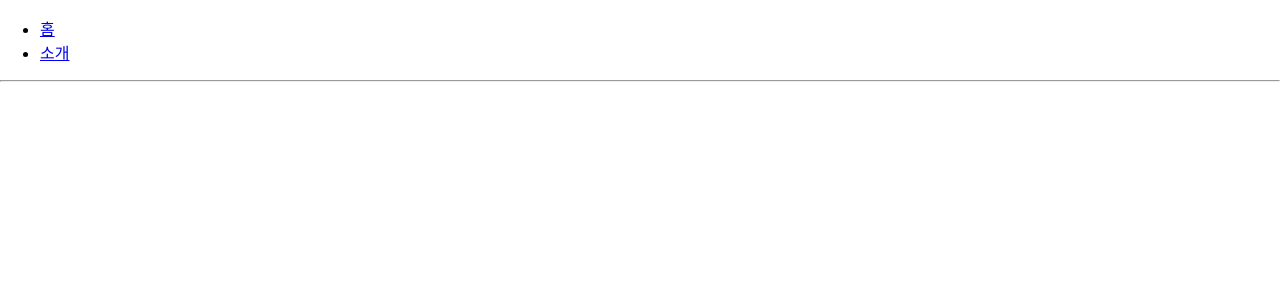
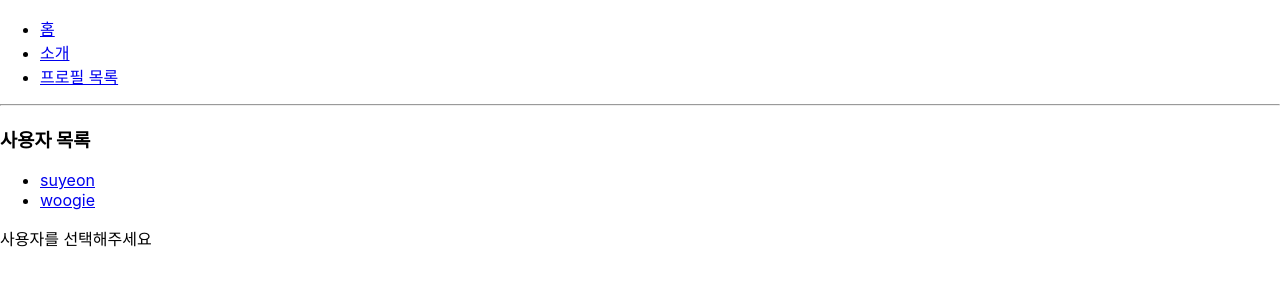
Before and after one commit to suyeon9456/fastcampus-react, a React (Create React App) app: page /profiles in a window 1280 px wide. Shown: the top 300 px of the page. Built offline with nearby package versions, Linux system fonts and the light colour scheme.

Commit message:
서브라우터

```diff
--- a/src/App.js
+++ b/src/App.js
@@ -2,7 +2,7 @@
 import { Route, Link } from 'react-router-dom'
 import About from './About'
 import Home from './Home'
-import Profile from './Profile'
+import Profiles from './Profiles'
 
 function App () {
   return (
@@ -14,11 +14,14 @@
         <li>
           <Link to="/about">소개</Link>
         </li>
+        <li>
+          <Link to="/profiles">프로필 목록</Link>
+        </li>
       </ul>
       <hr />
       <Route path="/" component={Home} exact /> {/* exact 는 경로가 path와 완전히 일치할 때만 해당 컴포넌트를 보여준다는 의미 */}
       <Route path="/about" component={About} />
-      <Route path="/profile/:username" component={Profile} />
+      <Route path="/profiles" component={Profiles} />
     </div>
   )
 }
--- /dev/null
+++ b/src/Profiles.js
@@ -0,0 +1,27 @@
+import React from 'react'
+import Profile from './Profile'
+import { Link, Route } from 'react-router-dom'
+
+function Profiles () {
+  return (
+    <div>
+      <h3>사용자 목록</h3>
+      <ul>
+        <li>
+          <Link to="/profiles/suyeon">suyeon</Link>
+        </li>
+        <li>
+          <Link to="/profiles/woogie">woogie</Link>
+        </li>
+      </ul>
+      <Route
+        path="/profiles"
+        exact
+        render={() => <div>사용자를 선택해주세요</div>}
+      /> {/* render를 사용하면 바로 함수형 컴포넌트를 넣어줄 수 있음 */}
+      <Route path="/profiles/:username" component={Profile} />
+    </div>
+  )
+}
+
+export default Profiles
```
